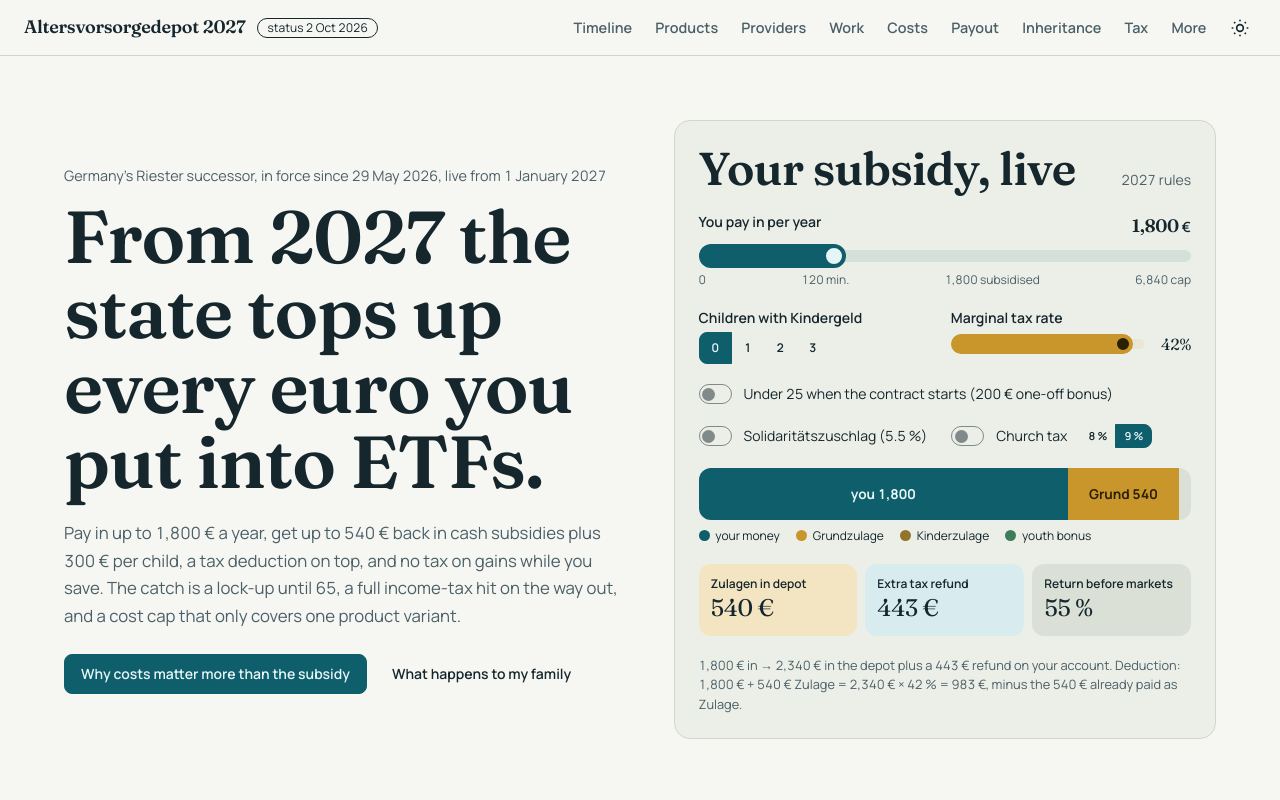
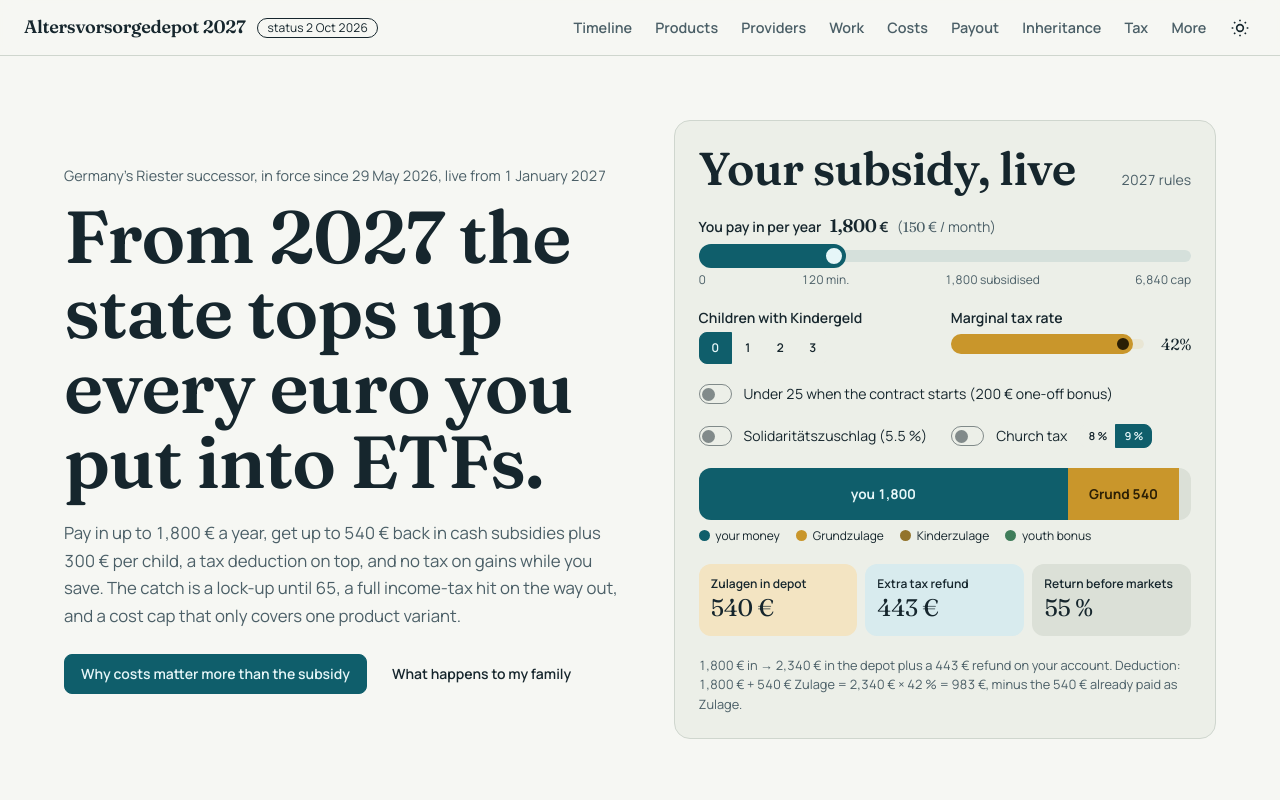
Before and after one commit to TheJavaGuy/altersvorsorgedepot-calculator, a plain HTML site: page index.html in a window 1280 px wide. Shown: the top 800 px of the page. Drawn offline with nearby package versions, Linux system fonts and the light colour scheme.

Commit message:
Show yearly and monthly contribution next to label in hero calculator

```diff
--- a/index.html
+++ b/index.html
@@ -266,7 +266,7 @@ details.cost summary::-webkit-details-marker { display:none; }
         </div>
 
         <label class="block">
-          <div class="flex justify-between text-sm font-semibold mb-1"><span>You pay in per year</span><span><span id="ownOut" class="num text-lg">1,800</span> €</span></div>
+          <div class="flex items-baseline gap-2 text-sm font-semibold mb-1"><span>You pay in per year</span><span><span id="ownOut" class="num text-lg">1,800</span> €</span><span class="soft font-normal">(<span id="ownMonthOut" class="num">150</span> € / month)</span></div>
           <input id="own" type="range" min="0" max="6840" step="10" value="1800" class="range range-primary w-full" aria-label="Own contribution per year">
           <div class="flex justify-between text-xs soft mt-1"><span>0</span><span>120 min.</span><span>1,800 subsidised</span><span>6,840 cap</span></div>
         </label>
@@ -754,7 +754,7 @@ details.cost summary::-webkit-details-marker { display:none; }
   }
   function renderMeter(){
     var c=+own.value, r=+rate.value, y=young.checked, o=calc(c,kids,y,r,soli.checked?5.5:0,church.checked?kist:0);
-    document.getElementById('ownOut').textContent=fmt(c); document.getElementById('rateOut').textContent=r;
+    document.getElementById('ownOut').textContent=fmt(c); document.getElementById('ownMonthOut').textContent=fmt(c/12); document.getElementById('rateOut').textContent=r;
     var total=c+o.zul; var cap=Math.max(total,2400);
     var pct=function(v){ return (total?(v/cap*100):0).toFixed(2)+'%'; };
     // pick the longest label that fits the segment's final pixel width (flex-basis is still animating)
```
